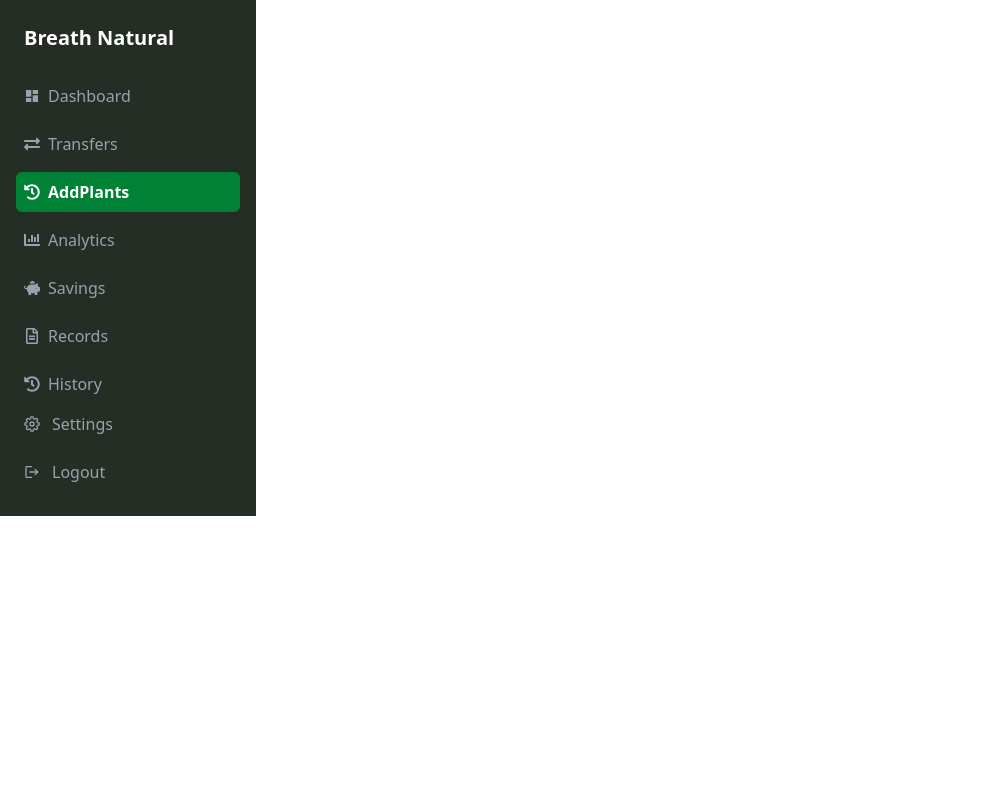
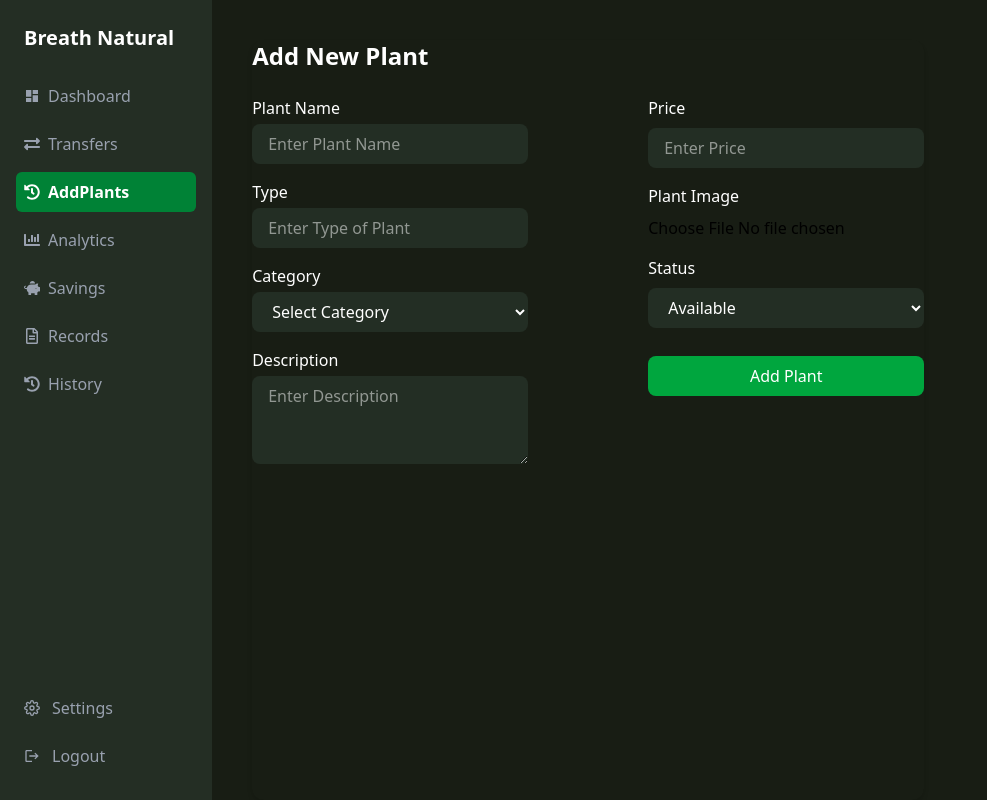
Before and after one commit to tot3110/Planto-Project, a React (Vite) app in the folder Breath-Natural/: page /addplants in a window 1280 px wide. Shown: the whole page, without its empty margins (0-987 px from the left). Built offline with nearby package versions, Linux system fonts and the light colour scheme; sample sign-in values are in the browser's storage.

Commit message:
Calling Apis for image and planta data

```diff
--- a/Breath-Natural/src/components/RightSidebar.jsx
+++ b/Breath-Natural/src/components/RightSidebar.jsx
@@ -1,6 +1,6 @@
 import React from 'react';
 import { Home, Heart, Car, User, MoreVertical, ChartAreaIcon } from 'lucide-react';
-import userImage from '../assets/user image.jpg';
+// import userImage from '../assets/user image.jpg';
 import userBell from '../assets/bell.svg';
 import userMessage from '../assets/msg.svg'
 import { NavLink } from "react-router-dom";
--- a/Breath-Natural/src/page/AddPlants.jsx
+++ b/Breath-Natural/src/page/AddPlants.jsx
@@ -1,13 +1,188 @@
-import React from 'react'
+import React, { useEffect, useState } from "react";
+import { useNavigate } from "react-router-dom";
 import LeftSidebar from "../components/LeftSidebar";
 
+const AddPlants = () => {
+  const nav = useNavigate();
 
-const AddPlants = () => {
+  useEffect(() => {
+    const token = localStorage.getItem("token");
+    if (!token) {
+      nav("/");
+    }
+  }, [nav]);
+
+  const [formData, setFormData] = useState({
+    name: "",
+    type: "",
+    category: "",
+    description: "",
+    price: "",
+    status: "available",
+    image: null,
+  });
+
+  const handleChange = (e) => {
+    const { name, value, files } = e.target;
+    setFormData((prev) => ({
+      ...prev,
+      [name]: files ? files[0] : value,
+    }));
+  };
+
+  const handleSubmit = async (e) => {
+  e.preventDefault();
+
+  const data = new FormData();
+  data.append("image", formData.image); // assuming image is the only required field for upload
+
+  try {
+    const response = await fetch("https://eb-project-backend-production.up.railway.app/api/v0/plants/upload-image", {
+      method: "POST",
+      body: data,
+    });
+
+    const result = await response.json();
+    console.log("Image upload success:", result);
+
+    if (response.ok) {
+      // If needed, you can store the uploaded image URL in your database here
+      alert("Image uploaded successfully!");
+    } else {
+      alert(`Upload failed: ${result.message}`);
+    }
+  } catch (error) {
+    console.error("Upload error:", error);
+    alert("Something went wrong during image upload.");
+  }
+};
+
   return (
+    <div className="flex h-screen">
+      <LeftSidebar />
+
+      <div className="flex pt-10 pl-10 bg-[#181D14] w-[100%] h-screen">
+        <div className="max-w-2xl rounded-xl shadow-md">
+          <h2 className="text-2xl font-bold mb-6 text-white">Add New Plant</h2>
+
+          <form onSubmit={handleSubmit} className="grid grid-cols-1 md:grid-cols-2 gap-30">
+  {/* Left Column */}
+  <div className="space-y-4">
+    {/* Plant Name */}
     <div>
-      <LeftSidebar />
+      <label className="block text-white mb-1">Plant Name</label>
+      <input
+        type="text"
+        name="name"
+        value={formData.name}
+        placeholder="Enter Plant Name"
+        onChange={handleChange}
+        className="w-full bg-[#232e24] text-white px-4 py-2 rounded-lg focus:outline-none"
+        required
+      />
     </div>
-  )
-}
 
-export default AddPlants
+    {/* Type */}
+    <div>
+      <label className="block text-white mb-1">Type</label>
+      <input
+        type="text"
+        name="type"
+        placeholder="Enter Type of Plant"
+        value={formData.type}
+        onChange={handleChange}
+        className="w-full px-4 text-white bg-[#232e24] py-2 rounded-lg focus:outline-none"
+      />
+    </div>
+
+    {/* Category */}
+    <div>
+      <label className="block text-white mb-1">Category</label>
+      <select
+        name="category"
+        value={formData.category}
+        onChange={handleChange}
+        className="w-full text-white bg-[#232e24] px-4 py-2 rounded-lg focus:outline-none"
+        required
+      >
+        <option value="">Select Category</option>
+        <option value="indoor">Indoor</option>
+        <option value="outdoor">Outdoor</option>
+        <option value="succulent">Succulent</option>
+      </select>
+    </div>
+
+    {/* Description */}
+    <div>
+      <label className="block text-white mb-1">Description</label>
+      <textarea
+        name="description"
+        value={formData.description}
+        placeholder="Enter Description"
+        onChange={handleChange}
+        rows={3}
+        className="w-full text-white px-4 py-2 bg-[#232e24] rounded-lg focus:outline-none"
+      />
+    </div>
+  </div>
+
+  {/* Right Column */}
+  <div className="space-y-4">
+    {/* Price */}
+    <div>
+      <label className="block text-white mb-2">Price</label>
+      <input
+        type="number"
+        name="price"
+        value={formData.price}
+        placeholder="Enter Price"
+        onChange={handleChange}
+        className="w-full bg-[#232e24] text-white px-4 py-2 rounded-lg focus:outline-none"
+        required
+      />
+    </div>
+
+    {/* Image */}
+    <div>
+      <label className="block text-white mb-2">Plant Image</label>
+      <input
+        type="file"
+        name="image"
+        accept="image/*"
+        onChange={handleChange}
+        className="w-full"
+      />
+    </div>
+
+    {/* Status */}
+    <div>
+      <label className="block text-white mb-2">Status</label>
+      <select
+        name="status"
+        value={formData.status}
+        onChange={handleChange}
+        className="w-full bg-[#232e24] text-white px-4 py-2 rounded-lg focus:outline-none"
+      >
+        <option value="available">Available</option>
+        <option value="unavailable">Unavailable</option>
+      </select>
+    </div>
+
+    {/* Submit Button */}
+    <div className="pt-3">
+      <button
+        type="submit"
+        className="w-full bg-green-600 text-white py-2 rounded-lg hover:bg-green-700 transition duration-200"
+      >
+        Add Plant
+      </button>
+        </div>
+        </div>
+        </form>
+        </div>
+      </div>
+    </div>
+  );
+};
+
+export default AddPlants;
--- a/Breath-Natural/src/page/Dashboard.jsx
+++ b/Breath-Natural/src/page/Dashboard.jsx
@@ -67,4 +67,4 @@ const Dashboard = () => {
   )
 }
 
-export default Dashboard
+export default Dashboard;
--- a/Breath-Natural/src/page/History.jsx
+++ b/Breath-Natural/src/page/History.jsx
@@ -1,8 +1,17 @@
-import React from "react";
+import React, { useEffect } from "react";
 import LeftSidebar from '../components/LeftSidebar'
-
+import { useNavigate } from "react-router-dom";
 
 const History = () => {
+  const nav = useNavigate();
+
+  useEffect(() =>{
+    const token = localStorage.getItem("token")
+
+    if(!token){
+      nav("/")
+    }
+  })
   const historyData = [
     {
       id: 1,
--- a/Breath-Natural/src/page/Login.jsx
+++ b/Breath-Natural/src/page/Login.jsx
@@ -14,6 +14,7 @@ const Login = () => {
     const { name, value } = e.target;
     setForm((prev) => ({ ...prev, [name]: value }));
   };
+
 
   const handleSubmit = async () => {
   const { email, password } = form;
--- a/Breath-Natural/src/page/Records.jsx
+++ b/Breath-Natural/src/page/Records.jsx
@@ -1,8 +1,19 @@
-import React, { useState } from 'react';
+import React, { useEffect, useState } from 'react';
 import LeftSidebar from '../components/LeftSidebar'
+import { useNavigate } from "react-router-dom";
+
 
 
 const Records = () => {
+  const nav = useNavigate();
+  useEffect(() =>{
+    const token = localStorage.getItem("token")
+
+    if(!token){
+      nav("/")
+    }
+  })
+
   const [search, setSearch] = useState('');
   const [month, setMonth] = useState('');
 
--- a/Breath-Natural/src/page/Savings.jsx
+++ b/Breath-Natural/src/page/Savings.jsx
@@ -1,8 +1,19 @@
-import React from 'react';
+import React, { useEffect } from 'react';
 import LeftSidebar from '../components/LeftSidebar'
+import { useNavigate } from 'react-router-dom';
+
+const Saving = () => {
+  const nav = useNavigate();
+
+  useEffect(() =>{
+    const token = localStorage.getItem("token")
+
+    if(!token){
+      nav("/")
+    }
+  })
 
 
-const Saving = () => {
   return (
     <div className='flex h-[800px]'>
     <LeftSidebar />
--- a/Breath-Natural/src/page/Settings.jsx
+++ b/Breath-Natural/src/page/Settings.jsx
@@ -1,7 +1,19 @@
-import React, { useState } from "react";
+import React, { useEffect, useState } from "react";
 import LeftSidebar from '../components/LeftSidebar';
+import { useNavigate } from "react-router-dom";
+
 
 const Settings = () => {
+  const nav = useNavigate();
+
+  useEffect(() =>{
+    const token = localStorage.getItem("token")
+
+    if(!token){
+      nav("/")
+    }
+  })
+
   const [notifications, setNotifications] = useState({
     email: true,
     sms: false,
--- a/Breath-Natural/src/page/Transfers.jsx
+++ b/Breath-Natural/src/page/Transfers.jsx
@@ -1,7 +1,18 @@
-import React from 'react';
+import React, { useEffect } from 'react';
 import LeftSidebar from '../components/LeftSidebar'
+import { useNavigate } from 'react-router-dom';
 
 const Transfers = () => {
+  const nav = useNavigate();
+
+  useEffect(() =>{
+    const token = localStorage.getItem("token")
+
+    if(!token){
+      nav("/")
+    }
+  })
+
   const recentTransfers = [
     { name: 'Hammad', amount: '$250', date: '2025-07-01', status: 'Completed' },
     { name: 'Toto', amount: '$180', date: '2025-06-30', status: 'Pending' },
```
